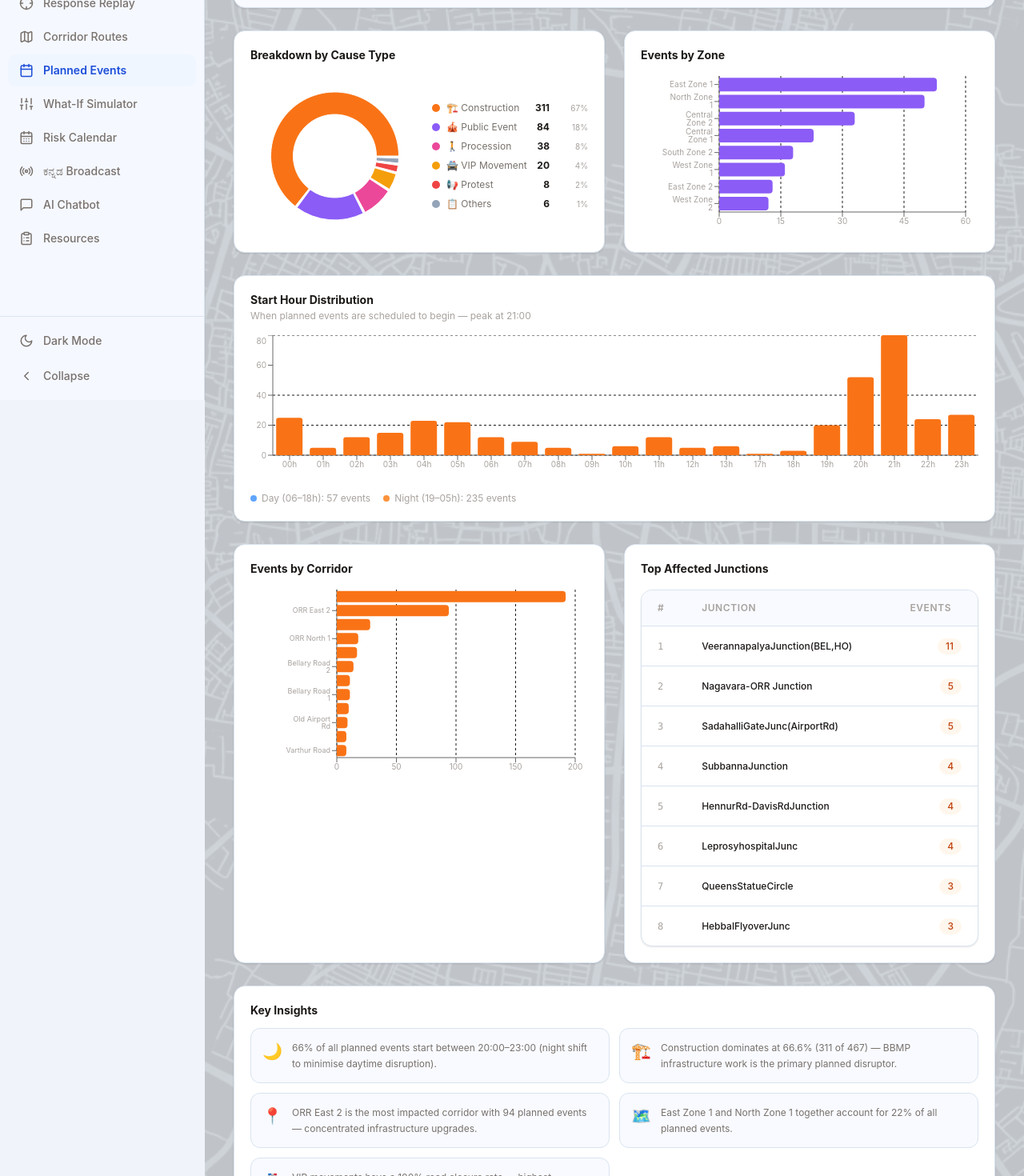
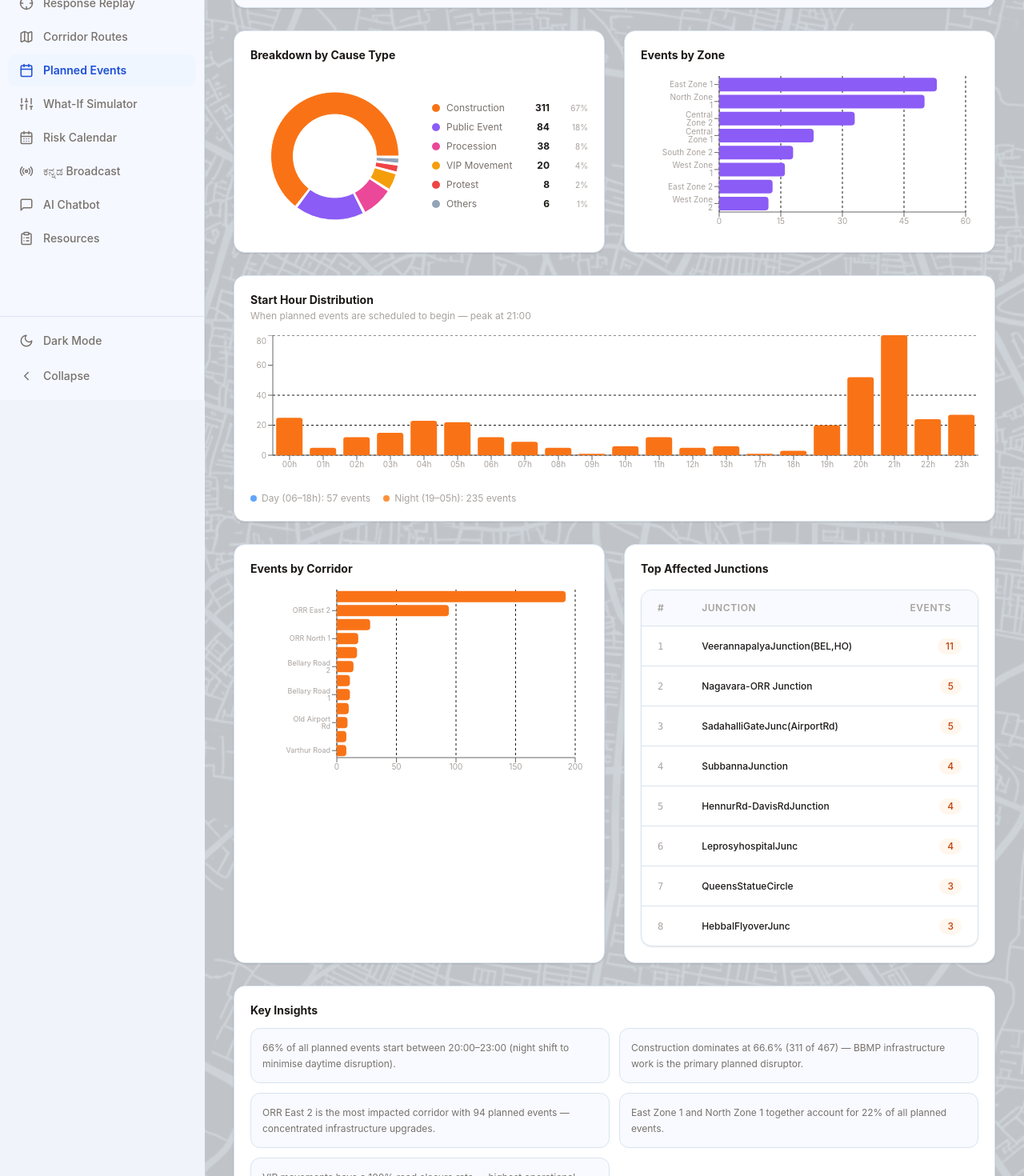
Before and after one commit to hsahu1726/Sancara, a Next.js app in the folder frontend/: page /planned in a window 1280 px wide. Shown: the part 300-1770 px from the top of the page at 80% size. Built offline with nearby package versions, Linux system fonts and the light colour scheme.

Commit message:
cleanup: Remove all emojis from Planned Events, What-if Simulator, and Kannada Broadcast pages

```diff
--- a/frontend/src/app/broadcast/page.tsx
+++ b/frontend/src/app/broadcast/page.tsx
@@ -85,10 +85,10 @@ function generateBroadcast(
   const timeKn = `ಅಂದಾಜು ${Math.round(resolutionMin)} ನಿಮಿಷಗಳಲ್ಲಿ ಸರಿಪಡಿಸಲಾಗುವುದು.`;
   const period = hour >= 5 && hour < 12 ? 'ಬೆಳಿಗ್ಗೆ' : hour >= 12 && hour < 17 ? 'ಮಧ್ಯಾಹ್ನ' : hour >= 17 && hour < 21 ? 'ಸಂಜೆ' : 'ರಾತ್ರಿ';
 
-  const kn = `🔊 ಸಂಚಾರ ಸೂಚನೆ — ಬೆಂಗಳೂರು\n\n${period} ${corridorKn} ಮಾರ್ಗದಲ್ಲಿ ${causeKn} ಕಾರಣದಿಂದ ಸಂಚಾರ ಅಡಚಣೆ ಉಂಟಾಗಿದೆ. ${closureKn} ತೀವ್ರತೆ: ${sevKn} (${priKn}). ${timeKn} ಪ್ರಯಾಣಿಕರು ಪರ್ಯಾಯ ಮಾರ್ಗ ಬಳಸಬೇಕಾಗಿ ವಿನಂತಿ.\n\n— ಬೆಂಗಳೂರು ಸಂಚಾರ ಪೊಲೀಸ್ / ಬಿಬಿಎಂಪಿ`;
+  const kn = `ಸಂಚಾರ ಸೂಚನೆ — ಬೆಂಗಳೂರು\n\n${period} ${corridorKn} ಮಾರ್ಗದಲ್ಲಿ ${causeKn} ಕಾರಣದಿಂದ ಸಂಚಾರ ಅಡಚಣೆ ಉಂಟಾಗಿದೆ. ${closureKn} ತೀವ್ರತೆ: ${sevKn} (${priKn}). ${timeKn} ಪ್ರಯಾಣಿಕರು ಪರ್ಯಾಯ ಮಾರ್ಗ ಬಳಸಬೇಕಾಗಿ ವಿನಂತಿ.\n\n— ಬೆಂಗಳೂರು ಸಂಚಾರ ಪೊಲೀಸ್ / ಬಿಬಿಎಂಪಿ`;
 
   const enClosure = closure ? 'Road closure in effect.' : 'Traffic is moving slowly.';
-  const en = `🔊 Traffic Advisory — Bengaluru\n\nA ${cause.replace(/_/g, ' ')} has been reported on ${corridor}. ${enClosure} Severity: ${severityLabel} (${priority} Priority). Estimated resolution: ~${Math.round(resolutionMin)} minutes. Commuters are advised to use alternate routes.\n\n— Bengaluru Traffic Police / BBMP`;
+  const en = `Traffic Advisory — Bengaluru\n\nA ${cause.replace(/_/g, ' ')} has been reported on ${corridor}. ${enClosure} Severity: ${severityLabel} (${priority} Priority). Estimated resolution: ~${Math.round(resolutionMin)} minutes. Commuters are advised to use alternate routes.\n\n— Bengaluru Traffic Police / BBMP`;
 
   return { kn, en };
 }
@@ -211,7 +211,6 @@ export default function BroadcastPage() {
           <div className="card border-l-4 border-l-primary-500 dark:border-l-primary-400 space-y-3">
             <div className="flex items-center justify-between">
               <div className="flex items-center gap-2">
-                <span className="text-lg">🇮🇳</span>
                 <h3 className="text-sm font-bold text-ink dark:text-slate-100">ಕನ್ನಡ ಪ್ರಸಾರ</h3>
                 <span className="badge bg-orange-50 text-orange-700 dark:bg-orange-950/30 dark:text-orange-400 text-[10px]">Kannada</span>
               </div>
@@ -232,7 +231,6 @@ export default function BroadcastPage() {
           <div className="card border-l-4 border-l-slate-400 dark:border-l-slate-600 space-y-3">
             <div className="flex items-center justify-between">
               <div className="flex items-center gap-2">
-                <span className="text-lg">🇬🇧</span>
                 <h3 className="text-sm font-bold text-ink dark:text-slate-100">English Translation</h3>
                 <span className="badge bg-blue-50 text-blue-700 dark:bg-blue-950/30 dark:text-blue-400 text-[10px]">Reference</span>
               </div>
@@ -250,7 +248,7 @@ export default function BroadcastPage() {
 
           {/* Usage tips */}
           <div className="card bg-primary-50/50 dark:bg-primary-950/20 border-primary-100/60 dark:border-primary-900/40">
-            <p className="text-xs font-semibold text-primary-700 dark:text-primary-400 mb-2">📋 ಬಳಕೆ ಸಲಹೆಗಳು — Usage Tips</p>
+            <p className="text-xs font-semibold text-primary-700 dark:text-primary-400 mb-2">ಬಳಕೆ ಸಲಹೆಗಳು — Usage Tips</p>
             <ul className="text-xs text-ink-secondary dark:text-slate-400 space-y-1 list-disc list-inside">
               <li>Copy ಕನ್ನಡ text to send as SMS to affected commuters</li>
               <li>Use for PA system announcements at junction control points</li>
--- a/frontend/src/app/planned/page.tsx
+++ b/frontend/src/app/planned/page.tsx
@@ -11,12 +11,12 @@ const TOTAL_PLANNED = 467;
 const TOTAL_EVENTS = 8173;
 
 const BY_CAUSE = [
-  { name: 'Construction',   value: 311, color: '#F97316', icon: '🏗️', kn: 'ನಿರ್ಮಾಣ ಕಾರ್ಯ' },
-  { name: 'Public Event',   value: 84,  color: '#8B5CF6', icon: '🎪', kn: 'ಸಾರ್ವಜನಿಕ ಕಾರ್ಯಕ್ರಮ' },
-  { name: 'Procession',     value: 38,  color: '#EC4899', icon: '🚶', kn: 'ಮೆರವಣಿಗೆ' },
-  { name: 'VIP Movement',   value: 20,  color: '#F59E0B', icon: '🚔', kn: 'ವಿಐಪಿ ಸಂಚಾರ' },
-  { name: 'Protest',        value: 8,   color: '#EF4444', icon: '📢', kn: 'ಪ್ರತಿಭಟನೆ' },
-  { name: 'Others',         value: 6,   color: '#94A3B8', icon: '📋', kn: 'ಇತರೆ' },
+  { name: 'Construction',   value: 311, color: '#F97316', icon: '', kn: 'ನಿರ್ಮಾಣ ಕಾರ್ಯ' },
+  { name: 'Public Event',   value: 84,  color: '#8B5CF6', icon: '', kn: 'ಸಾರ್ವಜನಿಕ ಕಾರ್ಯಕ್ರಮ' },
+  { name: 'Procession',     value: 38,  color: '#EC4899', icon: '', kn: 'ಮೆರವಣಿಗೆ' },
+  { name: 'VIP Movement',   value: 20,  color: '#F59E0B', icon: '', kn: 'ವಿಐಪಿ ಸಂಚಾರ' },
+  { name: 'Protest',        value: 8,   color: '#EF4444', icon: '', kn: 'ಪ್ರತಿಭಟನೆ' },
+  { name: 'Others',         value: 6,   color: '#94A3B8', icon: '', kn: 'ಇತರೆ' },
 ];
 
 const BY_CORRIDOR = [
@@ -68,11 +68,11 @@ const TOP_JUNCTIONS = [
 ];
 
 const INSIGHTS = [
-  { icon: '🌙', text: '66% of all planned events start between 20:00–23:00 (night shift to minimise daytime disruption).' },
-  { icon: '🏗️', text: 'Construction dominates at 66.6% (311 of 467) — BBMP infrastructure work is the primary planned disruptor.' },
-  { icon: '📍', text: 'ORR East 2 is the most impacted corridor with 94 planned events — concentrated infrastructure upgrades.' },
-  { icon: '🗺️', text: 'East Zone 1 and North Zone 1 together account for 22% of all planned events.' },
-  { icon: '🚔', text: 'VIP movements have a 100% road closure rate — highest operational burden per event.' },
+  { icon: '', text: '66% of all planned events start between 20:00–23:00 (night shift to minimise daytime disruption).' },
+  { icon: '', text: 'Construction dominates at 66.6% (311 of 467) — BBMP infrastructure work is the primary planned disruptor.' },
+  { icon: '', text: 'ORR East 2 is the most impacted corridor with 94 planned events — concentrated infrastructure upgrades.' },
+  { icon: '', text: 'East Zone 1 and North Zone 1 together account for 22% of all planned events.' },
+  { icon: '', text: 'VIP movements have a 100% road closure rate — highest operational burden per event.' },
 ];
 
 const CUSTOM_TOOLTIP = ({ active, payload, label }: any) => {
@@ -149,7 +149,7 @@ export default function PlannedPage() {
               {BY_CAUSE.map(item => (
                 <div key={item.name} className="flex items-center gap-2">
                   <div className="w-2.5 h-2.5 rounded-full shrink-0" style={{ background: item.color }} />
-                  <span className="text-xs text-ink-secondary dark:text-slate-300 flex-1">{item.icon} {item.name}</span>
+                  <span className="text-xs text-ink-secondary dark:text-slate-300 flex-1">{item.name}</span>
                   <span className="text-xs font-bold text-ink dark:text-slate-100">{item.value}</span>
                   <span className="text-[10px] text-ink-muted dark:text-slate-500 w-10 text-right">
                     {(item.value / TOTAL_PLANNED * 100).toFixed(0)}%
@@ -246,7 +246,7 @@ export default function PlannedPage() {
         <div className="grid grid-cols-1 sm:grid-cols-2 gap-3">
           {INSIGHTS.map((ins, i) => (
             <div key={i} className="flex gap-3 bg-surface-subtle dark:bg-slate-900/60 rounded-xl p-3.5 border border-surface-border/40 dark:border-slate-800/60">
-              <span className="text-xl shrink-0">{ins.icon}</span>
+              {ins.icon && <span className="text-xl shrink-0">{ins.icon}</span>}
               <p className="text-xs text-ink-secondary dark:text-slate-300 leading-relaxed">{ins.text}</p>
             </div>
           ))}
--- a/frontend/src/app/simulator/page.tsx
+++ b/frontend/src/app/simulator/page.tsx
@@ -23,12 +23,12 @@ const ALL_ZONES = [
 ];
 
 const PRESETS = [
-  { label: '🌧️ Peak Hour Flood',         cause: 'water_logging',    corridor: 'ORR East 2',    hour: 9,  priority: 'High', closure: true  },
-  { label: '🚔 VIP on Bellary Road',      cause: 'vip_movement',     corridor: 'Bellary Road 1', hour: 11, priority: 'High', closure: true  },
-  { label: '🌙 Midnight Breakdown',       cause: 'vehicle_breakdown', corridor: 'Mysore Road',   hour: 1,  priority: 'Low',  closure: false },
-  { label: '🎪 Weekend Public Event',     cause: 'public_event',     corridor: 'Tumkur Road',   hour: 18, priority: 'High', closure: false },
-  { label: '🚶 Morning Procession',       cause: 'procession',       corridor: 'Old Madras Road',hour: 7,  priority: 'High', closure: true  },
-  { label: '💥 CBD Accident',             cause: 'accident',         corridor: 'CBD 1',          hour: 17, priority: 'High', closure: true  },
+  { label: 'Peak Hour Flood',         cause: 'water_logging',    corridor: 'ORR East 2',    hour: 9,  priority: 'High', closure: true  },
+  { label: 'VIP on Bellary Road',      cause: 'vip_movement',     corridor: 'Bellary Road 1', hour: 11, priority: 'High', closure: true  },
+  { label: 'Midnight Breakdown',       cause: 'vehicle_breakdown', corridor: 'Mysore Road',   hour: 1,  priority: 'Low',  closure: false },
+  { label: 'Weekend Public Event',     cause: 'public_event',     corridor: 'Tumkur Road',   hour: 18, priority: 'High', closure: false },
+  { label: 'Morning Procession',       cause: 'procession',       corridor: 'Old Madras Road',hour: 7,  priority: 'High', closure: true  },
+  { label: 'CBD Accident',             cause: 'accident',         corridor: 'CBD 1',          hour: 17, priority: 'High', closure: true  },
 ];
 
 const IMPACT_COLORS = ['#22c55e','#eab308','#f97316','#ef4444'];
@@ -202,8 +202,8 @@ export default function SimulatorPage() {
 
       {/* Side-by-side forms */}
       <div className="grid grid-cols-1 lg:grid-cols-2 gap-6">
-        <ScenarioForm label="🔵 Base Scenario" value={base} onChange={setBase} accent="border-l-blue-400 dark:border-l-blue-600" />
-        <ScenarioForm label="🟠 What-If Scenario" value={whatif} onChange={setWhatif} accent="border-l-orange-400 dark:border-l-orange-500" />
+        <ScenarioForm label="Base Scenario" value={base} onChange={setBase} accent="border-l-blue-400 dark:border-l-blue-600" />
+        <ScenarioForm label="What-If Scenario" value={whatif} onChange={setWhatif} accent="border-l-orange-400 dark:border-l-orange-500" />
       </div>
 
       <div className="flex justify-center">
@@ -219,11 +219,11 @@ export default function SimulatorPage() {
           {/* Result cards */}
           <div className="grid grid-cols-1 lg:grid-cols-2 gap-6">
             <div className="card space-y-3 border-l-4 border-l-blue-400 dark:border-l-blue-600">
-              <p className="text-xs font-bold text-blue-600 dark:text-blue-400 uppercase tracking-wider">🔵 Base Result</p>
+              <p className="text-xs font-bold text-blue-600 dark:text-blue-400 uppercase tracking-wider">Base Result</p>
               <ResultCard result={baseResult} />
             </div>
             <div className="card space-y-3 border-l-4 border-l-orange-400 dark:border-l-orange-500">
-              <p className="text-xs font-bold text-orange-600 dark:text-orange-400 uppercase tracking-wider">🟠 What-If Result</p>
+              <p className="text-xs font-bold text-orange-600 dark:text-orange-400 uppercase tracking-wider">What-If Result</p>
               <ResultCard result={whatifResult} />
             </div>
           </div>
```
